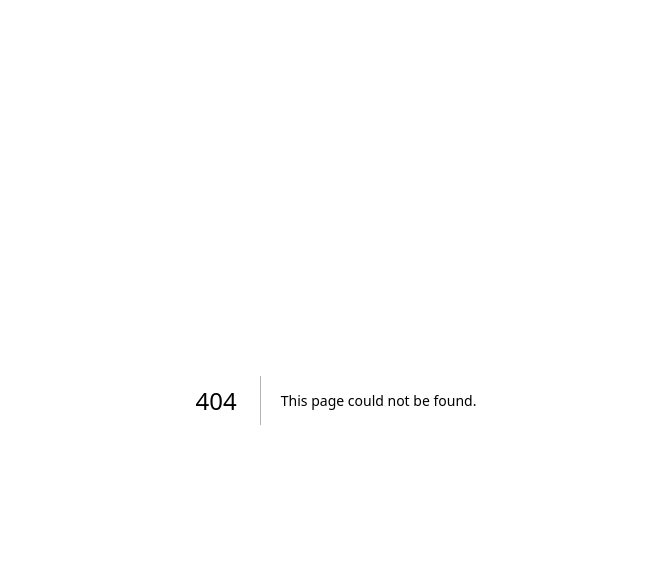
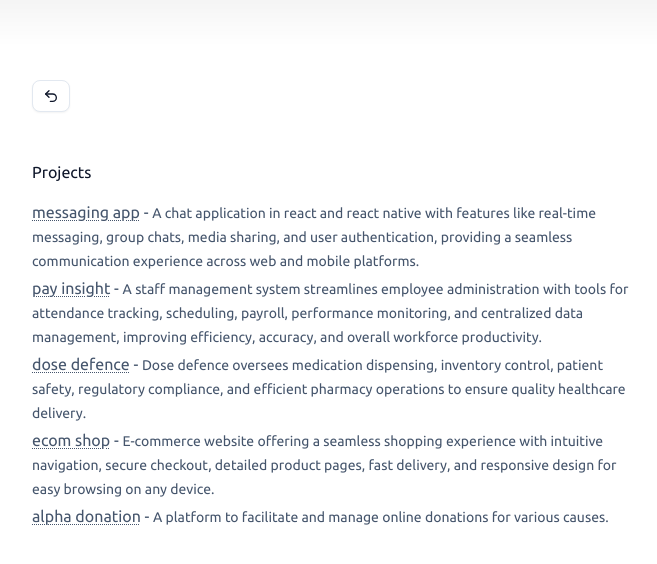
Before and after one commit to kumar-rinku0/next-portfolio, a Next.js app: page /projects in a window 1280 px wide. Before the commit this address had no page. Shown: the top 564 px of the page, without its empty margins (304-961 px from the left). Built offline with nearby package versions, Linux system fonts and the light colour scheme.

Commit message:
content updated & projects route added with project content render as view all projects

```diff
--- a/app/page.tsx
+++ b/app/page.tsx
@@ -1,6 +1,8 @@
 import Image from "next/image";
 import { generalData } from "@/data/content";
 import Footer from "@/components/footer";
+import { ArrowBigRight, ArrowRight } from "lucide-react";
+import Link from "next/link";
 
 export default function Home() {
   return (
@@ -63,11 +65,21 @@ export default function Home() {
             </p> */}
           </div>
           <div className="my-4">
-            <h3 className="mb-2 text-slate-900 dark:text-slate-100">
-              Some of my work
-            </h3>
+            <div className="mb-2 flex justify-between items-center gap-2">
+              <h3 className="text-slate-900 dark:text-slate-100">
+                Some of My Projects
+              </h3>
+              <div className="text-sm text-slate-600 dark:text-slate-300 hover:text-slate-800 dark:hover:text-slate-200">
+                <Link
+                  href="/projects"
+                  className="inline-flex items-center gap-1"
+                >
+                  View All <ArrowRight className="ml-1" size={16} />
+                </Link>
+              </div>
+            </div>
             <ul className="text-slate-600 dark:text-slate-300 flex flex-col gap-1">
-              {generalData.projects.map((project) => (
+              {generalData.projects.slice(0, 3).map((project) => (
                 <li key={project.name}>
                   <a
                     href={project.link}
--- /dev/null
+++ b/app/projects/page.tsx
@@ -0,0 +1,45 @@
+import { Button } from "@/components/ui/button";
+import { generalData } from "@/data/content";
+import { Undo2 } from "lucide-react";
+import Link from "next/link";
+import React from "react";
+
+const Projects = () => {
+  return (
+    <div className="relative flex min-h-screen w-screen flex-col 'JetBrains Mono', 'JetBrains Mono Fallback'">
+      <div className="pointer-events-none fixed top-0 left-0 z-50 h-12 w-full bg-neutral-100 to-transparent backdrop-blur-xl [-webkit-mask-image:linear-gradient(to_bottom,black,transparent)] dark:bg-neutral-900"></div>
+      <main className="mx-auto flex w-full max-w-(--breakpoint-sm) flex-1 flex-col px-4 pt-8 pb-4 dark:text-white">
+        <Link
+          href="/"
+          className="my-12 inline-flex items-center gap-2 text-slate-900 dark:text-slate-100 hover:text-slate-800"
+        >
+          <Button variant="outline" size="sm">
+            <Undo2 />
+          </Button>
+        </Link>
+
+        <h3 className="text-slate-900 dark:text-slate-100">Projects</h3>
+        <div className="my-4">
+          <ul className="text-slate-600 dark:text-slate-300 flex flex-col gap-1">
+            {generalData.projects.map((project) => (
+              <li key={project.name}>
+                <a
+                  href={project.link}
+                  target={project.linkTaget}
+                  rel="noopener noreferrer"
+                  className="underline decoration-1 decoration-dotted underline-offset-2 hover:text-slate-800 inline-flex"
+                >
+                  {project.name}
+                </a>
+                <span>&nbsp;-&nbsp;</span>
+                <span className="text-sm">{project.slogn}</span>
+              </li>
+            ))}
+          </ul>
+        </div>
+      </main>
+    </div>
+  );
+};
+
+export default Projects;
--- a/data/content.ts
+++ b/data/content.ts
@@ -30,7 +30,7 @@ export const generalData = {
   projects: [
     {
       name: "messaging app",
-      link: "https://messaging-nine.vercel.app",
+      link: "https://chat.rinkukumar.fun",
       linkTaget: "_blank",
       slogn:
         "A chat application in react and react native with features like real-time messaging, group chats, media sharing, and user authentication, providing a seamless communication experience across web and mobile platforms.",
@@ -42,19 +42,19 @@ export const generalData = {
       slogn:
         "A staff management system streamlines employee administration with tools for attendance tracking, scheduling, payroll, performance monitoring, and centralized data management, improving efficiency, accuracy, and overall workforce productivity.",
     },
-    // {
-    //   name: "ecom shop",
-    //   link: "https://ecom.rinkukumar.in",
-    //   linkTaget: "_blank",
-    //   slogn:
-    //     "E-commerce website offering a seamless shopping experience with intuitive navigation, secure checkout, detailed product pages, fast delivery, and responsive design for easy browsing on any device.",
-    // },
     {
       name: "dose defence",
       link: "https://dosedefence.com",
       linkTaget: "_blank",
       slogn:
         "Dose defence oversees medication dispensing, inventory control, patient safety, regulatory compliance, and efficient pharmacy operations to ensure quality healthcare delivery.",
+    },
+    {
+      name: "ecom shop",
+      link: "https://ecom.rinkukumar.fun",
+      linkTaget: "_blank",
+      slogn:
+        "E-commerce website offering a seamless shopping experience with intuitive navigation, secure checkout, detailed product pages, fast delivery, and responsive design for easy browsing on any device.",
     },
     {
       name: "alpha donation",
```
